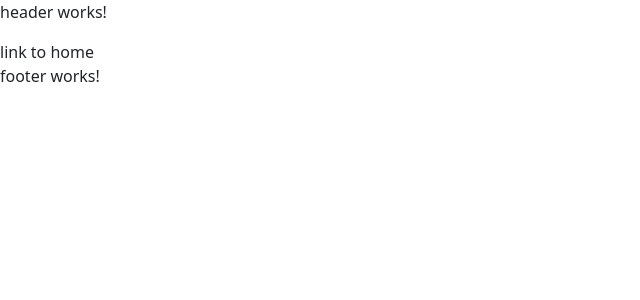
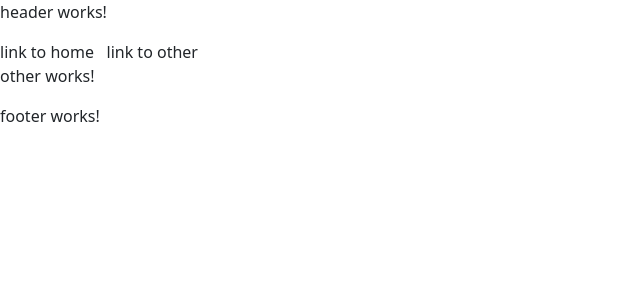
Before and after one commit to dentamuhajir/ng-project, an Angular app: page /other in a window 1280 px wide. Before the commit this address led to /. Shown: the top 300 px of the page, without its empty margins (0-640 px from the left). Built offline with nearby package versions, Linux system fonts and the light colour scheme.

Commit message:
Add other component and linking to route

```diff
--- a/src/app/app.routes.ts
+++ b/src/app/app.routes.ts
@@ -1,10 +1,12 @@
 import { Routes } from '@angular/router';
 import { AppComponent } from './app.component';
 import { HomeComponent } from './home/home.component';
+import { OtherComponent } from './other/other.component';
 
 export const routes: Routes = [
 
    // { path: "", redirectTo: "", pathMatch: "full" },
     { path: "home", component: HomeComponent },
     { path: "root", component: AppComponent },
+    { path: "other", component: OtherComponent}
 ];
--- a/src/app/layouts/header/header.component.html
+++ b/src/app/layouts/header/header.component.html
@@ -1,2 +1,5 @@
 <p>header works!</p>
+<div style="display: flex;">
 <a class="nav-link" routerLink="/home">link to home</a>
+<a class="nav-link" routerLink="/other">&nbsp;&nbsp; link to other</a>
+</div>
--- /dev/null
+++ b/src/app/other/other.component.html
@@ -0,0 +1 @@
+<p>other works!</p>
```
Also changed, not shown: src/app/other/other.component.ts (added, +12 -0 lines), src/app/other/other.component.css (added), 1 other file (tests, documents, lock files or other folders).
